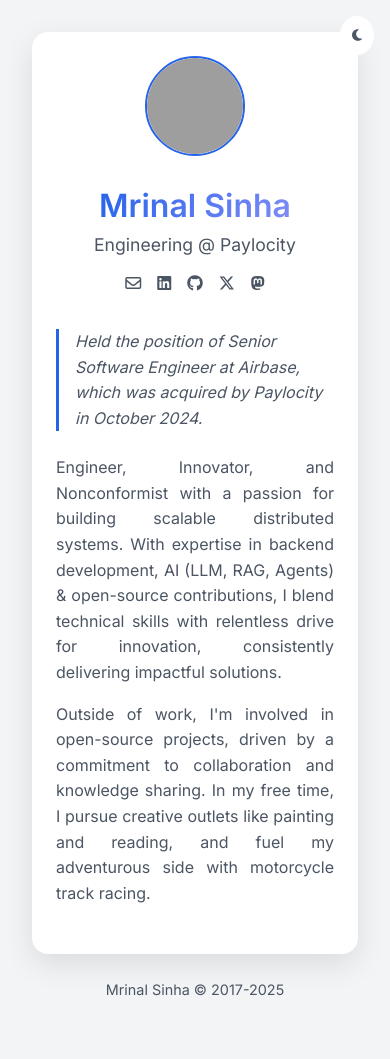
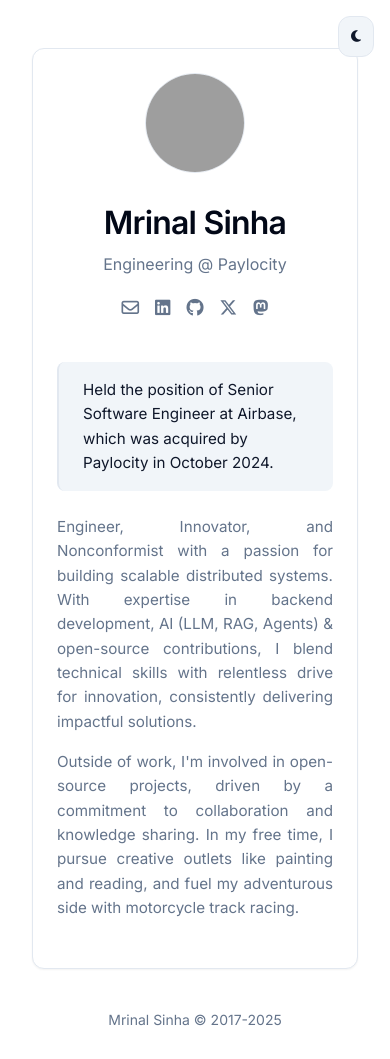
Before and after one commit to themrinalsinha/mrinal.xyz, a plain HTML site: page index.html in a window 390 px wide. Drawn offline with Linux system fonts and the light colour scheme; grey boxes are pictures that could not be loaded.

Commit message:
update theme to shadcn style

```diff
--- a/index.html
+++ b/index.html
@@ -55,20 +55,49 @@
 
     <style>
         :root {
-            --primary-color: #2563eb;
-            --text-primary: #1f2937;
-            --text-secondary: #4b5563;
-            --bg-primary: #f3f4f6;
-            --bg-card: #ffffff;
+            --background: #ffffff;
+            --foreground: #020817;
+            --card: #ffffff;
+            --card-foreground: #020817;
+            --popover: #ffffff;
+            --popover-foreground: #020817;
+            --primary: #0f172a;
+            --primary-foreground: #f8fafc;
+            --secondary: #f1f5f9;
+            --secondary-foreground: #0f172a;
+            --muted: #f1f5f9;
+            --muted-foreground: #64748b;
+            --accent: #f1f5f9;
+            --accent-foreground: #0f172a;
+            --destructive: #ef4444;
+            --destructive-foreground: #f8fafc;
+            --border: #e2e8f0;
+            --input: #e2e8f0;
+            --ring: #020817;
+            --radius: 0.75rem;
             --transition: all 0.3s ease;
         }
 
         [data-theme="dark"] {
-            --primary-color: #60a5fa;
-            --text-primary: #f3f4f6;
-            --text-secondary: #d1d5db;
-            --bg-primary: #111827;
-            --bg-card: #1f2937;
+            --background: #020817;
+            --foreground: #f8fafc;
+            --card: #0f172a;
+            --card-foreground: #f8fafc;
+            --popover: #0f172a;
+            --popover-foreground: #f8fafc;
+            --primary: #f8fafc;
+            --primary-foreground: #0f172a;
+            --secondary: #1e293b;
+            --secondary-foreground: #f8fafc;
+            --muted: #1e293b;
+            --muted-foreground: #94a3b8;
+            --accent: #1e293b;
+            --accent-foreground: #f8fafc;
+            --destructive: #7f1d1d;
+            --destructive-foreground: #f8fafc;
+            --border: #1e293b;
+            --input: #1e293b;
+            --ring: #cbd5e1;
         }
 
         * {
@@ -79,8 +108,8 @@
 
         body {
             font-family: 'Inter', sans-serif;
-            background-color: var(--bg-primary);
-            color: var(--text-primary);
+            background-color: var(--background);
+            color: var(--foreground);
             line-height: 1.6;
             transition: var(--transition);
             min-height: 100vh;
@@ -92,13 +121,18 @@
         }
 
         .card {
-            background: var(--bg-card);
-            max-width: 550px;
+            background: var(--card);
+            max-width: 600px;
             width: 100%;
-            border-radius: 1rem;
+            border-radius: var(--radius);
             padding: 2.5rem;
-            box-shadow: 0 10px 30px rgba(0, 0, 0, 0.1);
+            border: 1px solid var(--border);
+            box-shadow: 0 1px 2px 0 rgb(0 0 0 / 0.05);
             transition: var(--transition);
+        }
+
+        .card:hover {
+            box-shadow: 0 4px 6px -1px rgb(0 0 0 / 0.1), 0 2px 4px -2px rgb(0 0 0 / 0.1);
         }
 
         .profile {
@@ -113,7 +147,7 @@
             height: 100px;
             border-radius: 50%;
             object-fit: cover;
-            border: 2px solid var(--primary-color);
+            border: 1px solid var(--border);
             transition: var(--transition);
         }
 
@@ -124,28 +158,31 @@
         .profile-info h1 {
             font-size: 2rem;
             font-weight: 600;
-            background: linear-gradient(120deg, var(--primary-color), #818cf8);
-            -webkit-background-clip: text;
-            -webkit-text-fill-color: transparent;
+            color: var(--foreground);
+            letter-spacing: -0.025em;
+            margin-bottom: 0.25rem;
         }
 
         .profile-info .title {
-            font-size: 1.1rem;
-            color: var(--text-secondary);
-            margin-bottom: 0.5rem;
+            font-size: 1rem;
+            color: var(--muted-foreground);
+            margin-bottom: 0.25rem;
         }
 
         .quote {
-            border-left: 3px solid var(--primary-color);
-            padding-left: 1rem;
-            font-style: italic;
+            border-left: 2px solid var(--border);
+            padding: 1rem 1.5rem;
             margin: 1.5rem 0;
-            color: var(--text-secondary);
+            background-color: var(--secondary);
+            border-radius: calc(var(--radius) - 4px);
+            color: var(--secondary-foreground);
+            font-size: 0.95rem;
         }
 
         .content {
-            color: var(--text-secondary);
+            color: var(--muted-foreground);
             margin: 1.5rem 0;
+            font-size: 0.95rem;
         }
 
         .content p {
@@ -155,19 +192,20 @@
 
         .social-icons {
             display: flex;
-            gap: 1rem;
+            gap: 0;
             margin-top: 0.25rem;
         }
 
         .icon {
-            color: var(--text-secondary);
-            font-size: 1rem;
+            color: var(--muted-foreground);
+            font-size: 1.1rem;
             transition: var(--transition);
             text-decoration: none;
+            padding: 0.5rem;
         }
 
         .icon:hover {
-            color: var(--primary-color);
+            color: var(--foreground);
             transform: translateY(-2px);
         }
 
@@ -175,24 +213,25 @@
             position: fixed;
             top: 2rem;
             right: 2rem;
-            background: var(--bg-card);
-            border: none;
+            background: var(--secondary);
+            border: 1px solid var(--border);
             padding: 0.75rem;
-            border-radius: 50%;
+            border-radius: var(--radius);
             cursor: pointer;
             transition: var(--transition);
-            color: var(--text-secondary);
+            color: var(--secondary-foreground);
         }
 
         .theme-toggle:hover {
-            transform: rotate(45deg);
+            background: var(--accent);
+            transform: scale(1.05);
         }
 
         footer {
             text-align: center;
             padding: 1.5rem;
-            color: var(--text-secondary);
-            font-size: 0.9rem;
+            color: var(--muted-foreground);
+            font-size: 0.875rem;
         }
 
         @media (max-width: 640px) {
@@ -213,6 +252,7 @@
 
             .card {
                 padding: 1.5rem;
+                margin: 1rem;
             }
 
             .theme-toggle {
```
